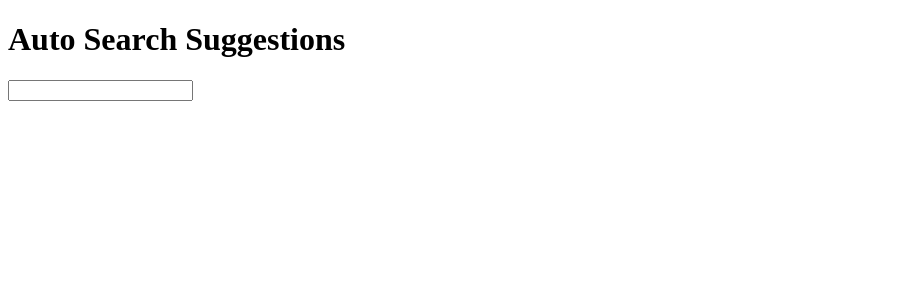
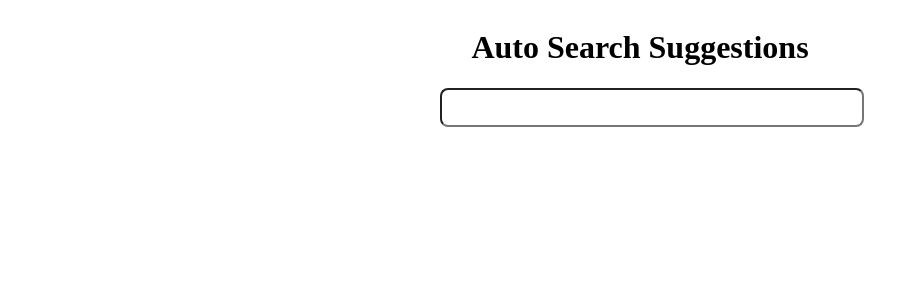
Before and after one commit to ajaykumar-21/Machine-Coding-Questions, a React (Create React App) app: page / in a window 1280 px wide. Shown: the top 300 px of the page, without its empty margins (0-919 px from the left). Built offline with nearby package versions, Linux system fonts and the light colour scheme.

Commit message:
create auto suggestion search app with full functionality

```diff
--- a/src/App.css
+++ b/src/App.css
@@ -1,8 +1,8 @@
-/* .App {
+.App {
   text-align: center;
 }
 
-.App-logo {
+/* .App-logo {
   height: 40vmin;
   pointer-events: none;
 }
@@ -35,4 +35,4 @@
   to {
     transform: rotate(360deg);
   }
-} */
+}  */
--- a/src/components/AutoSearchSuggestions/AutoSearchSuggestions.js
+++ b/src/components/AutoSearchSuggestions/AutoSearchSuggestions.js
@@ -94,6 +94,8 @@ function AutoSearchSuggestions() {
       }
     });
 
+    // cleanup function to prevent memory leaks and avoid duplicate listeners being added each time the component re-renders or unmounts.
+
     return () => {
       window.removeEventListener("click", () => {});
     };
--- a/src/components/Practics/Practics.js
+++ b/src/components/Practics/Practics.js
@@ -1,4 +1,5 @@
-import React, { useState } from "react";
+import React, { useEffect, useRef, useState } from "react";
+import styles from "./Practics.module.css";
 
 const FAILURE_COUNT = 10;
 const LATENCY = 200;
@@ -40,7 +41,10 @@ function getSuggestions(text) {
 function Practics() {
   const [query, setQuery] = useState("");
   const [suggestions, setSuggestions] = useState([]);
-  // console.log(query);
+  const suggestionArea = useRef();
+  const inputRef = useRef();
+  const [visible, setVisible] = useState(false);
+  console.log(visible);
 
   const handleChange = (e) => {
     const { value } = e.target;
@@ -49,19 +53,57 @@ function Practics() {
   };
 
   const makeApiCall = async (text) => {
-    const data = await getSuggestions(text);
-    setSuggestions(data);
+    try {
+      const data = await getSuggestions(text);
+      setSuggestions(data);
+    } catch (error) {
+      setSuggestions([]);
+      console.error("Error while fetching the data", error);
+    }
   };
 
+  useEffect(() => {
+    document.addEventListener("click", (e) => {
+      if (
+        e.target !== suggestionArea.current &&
+        e.target !== inputRef.current
+      ) {
+        setVisible(false);
+      }
+    });
+
+    return () => {
+      document.removeEventListener("click", () => {});
+    };
+  }, []);
+
   return (
-    <div>
+    <div className={styles.searchContainer}>
       <h1>Auto Search Suggestions</h1>
-      <input type="text" value={query} onChange={handleChange} />
-      <div>
-        {suggestions &&
-          suggestions.map((suggestion, index) => (
-            <div key={index}>{suggestion}</div>
-          ))}
+      <div className={styles.searchWrapper}>
+        <input
+          type="text"
+          value={query}
+          onChange={handleChange}
+          className={styles.searchInput}
+          onFocus={() => setVisible(true)}
+          ref={inputRef}
+        />
+        {visible && (
+          <div ref={suggestionArea}>
+            {suggestions &&
+              suggestions.map((suggestion, index) => (
+                <div
+                  key={index}
+                  onClick={() => setQuery(suggestion)}
+                  className={styles.suggestionList}
+                  // ref={suggestionArea}
+                >
+                  {suggestion}
+                </div>
+              ))}
+          </div>
+        )}
       </div>
     </div>
   );
--- a/src/components/Practics/Practics.module.css
+++ b/src/components/Practics/Practics.module.css
@@ -1,46 +1,27 @@
-.stepperContainer {
-  width: 500px;
-  height: 500px;
+.searchContainer {
   display: flex;
   flex-direction: column;
   align-items: center;
-  transform: translate(50%, 50%);
 }
 
-.stepperWrapper {
+.searchInput {
+  padding: 10px;
+  border-radius: 8px;
   width: 100%;
-  height: auto;
 }
 
-.circleWrapper {
-  display: flex;
-  justify-content: space-between;
+/* .suggestionArea {
+  text-align: start;
+} */
+
+.searchWrapper {
+  width: 400px;
+  text-align: start;
 }
 
-.circle {
-  width: 40px;
-  height: 40px;
-  border-radius: 50%;
-  background-color: rgb(171, 228, 228);
-  line-height: 2.5;
-  margin-top: 30px;
+.suggestionList {
+  padding-top: 7px;
+  padding-left: 10px;
+  width: auto;
+  cursor: pointer;
 }
-
-.stepComponent {
-  width: auto;
-  height: 100px;
-  line-height: 7;
-}
-
-.progressLine {
-  /* width: 100%; */
-  height: 2px;
-  background-color: gray;
-  position: relative;
-  top: -27%;
-  z-index: -1;
-}
-
-button {
-  margin: 10px;
-}
```
